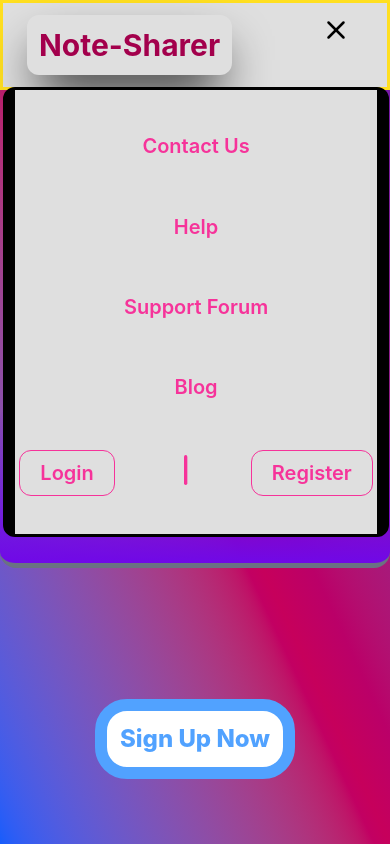
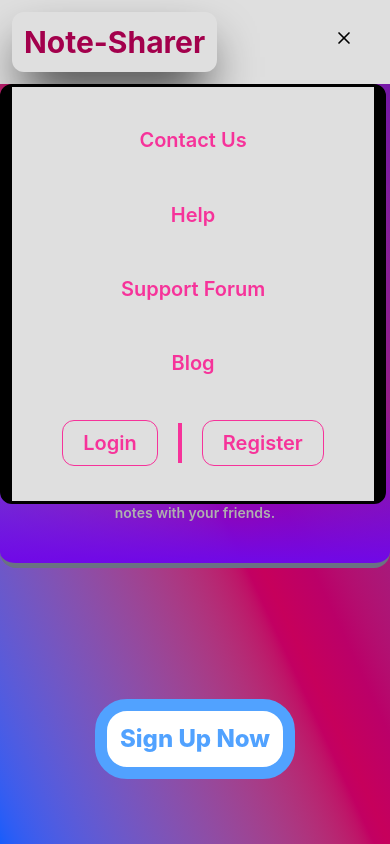
Before and after one commit to yashukaSan/Note-sharing-app, a React (Vite) app in the folder client/: page / in a window 390 px wide. Both pictures are taken after a click on the icon 334 px from the left and 31 px from the top of the page. Shown: the top 844 px of the page. Built offline with nearby package versions, Linux system fonts and the light colour scheme.

Commit message:
adjust the layout for mobile interface

```diff
--- a/client/components/Header.tsx
+++ b/client/components/Header.tsx
@@ -1,4 +1,4 @@
-import { Tally1, Menu, X } from "lucide-react";
+import { Menu, X } from "lucide-react";
 import { Link } from "react-router";
 import { useState } from 'react';
 import {motion} from 'motion/react';
@@ -8,8 +8,8 @@ export default function Header() {
   const linkClass =
     "rounded-xl p-1 shadow-black transition duration-300 hover:-translate-y-1 hover:border-2 hover:border-blue-300 hover:shadow-lg";
     return (
-      <header className="flex border-3 p-3 static bg-[#dfdfdf] border-yellow-300 justify-between rounde-xl lg:p-6 ">
-        <h1 className="ml-3 text-3xl text-pink-800 shadow-black rounded-xl p-3 font-bold shadow-2xl">
+      <header className="flex p-3 static bg-[#dfdfdf] justify-between rounde-xl lg:p-6 ">
+        <h1 className="md:ml-3 text-3xl text-pink-800 shadow-black rounded-xl p-3 font-bold shadow-2xl">
           Note-Sharer
         </h1>
 
@@ -26,7 +26,7 @@ export default function Header() {
           <Link to="#blog" className={linkClass}>
             Blog
           </Link>
-          <Tally1 />
+          <div className="border h-8 mx-1"></div>
           <Link to="/login" className={linkClass}>
             Login
           </Link>
@@ -36,11 +36,11 @@ export default function Header() {
         </nav>
 
         {/* When Screen size is Small*/}
-        <div className="md:hidden animation mr-6 duration-500 delay-500 ">
+        <div className="md:hidden animation mr-6 mt-4 duration-500 delay-500 ">
           {!visible ? (
-            <Menu onClick={() => setVisible((prev) => !prev)} size={33} />
+            <Menu onClick={() => setVisible((prev) => !prev)} size={23} />
           ) : (
-            <X onClick={() => setVisible((prev) => !prev)} size={30} />
+            <X onClick={() => setVisible((prev) => !prev)} size={20} />
           )}
         </div>
         {visible && (
@@ -63,11 +63,11 @@ export default function Header() {
             <Link to="#blog" className={linkClass}>
               Blog
             </Link>
-            <nav className="flex gap-12">
+            <nav className="flex md:gap-12 items-center justify-center gap-2">
               <Link to="/login" className={`${linkClass} border py-2 px-5`}>
                 Login
               </Link>
-              <Tally1 size={40} className="relative left-4" />
+              <div className="border-2 h-10 mx-3"></div>
               <Link to="/register" className={`${linkClass} border py-2 px-5`}>
                 Register
               </Link>
```
